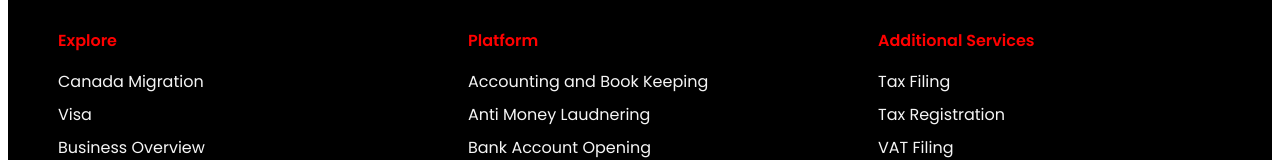
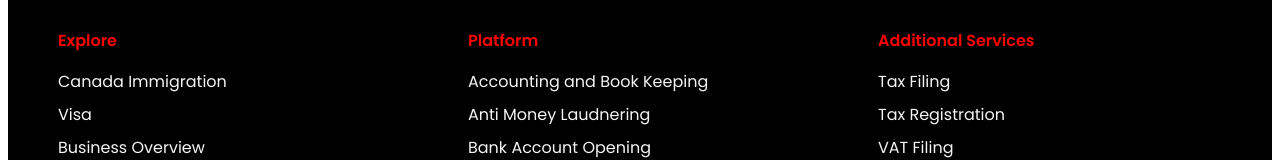
Before and after one commit to Mir-pes/ipanac-1, a React (Vite) app: page / in a window 1280 px wide. Shown: the part 2090-2250 px from the top of the page. Built offline with nearby package versions, Linux system fonts and the light colour scheme.

Commit message:
Update index.jsx

```diff
--- a/src/constants/index.jsx
+++ b/src/constants/index.jsx
@@ -184,11 +184,11 @@ export const checklistItems = [
 
 
 export const resourcesLinks = [
-  { href: "https://ipanacllc.com/immigration/canada-immigration-overview", text: "Canada Migration" },
-  { href: "#", text: "Visa" },
-  { href: "#", text: "Business Overview" },
-  { href: "#", text: "Citizenship" },
-  { href: "#", text: "Work Permits" },
+  { href: "https://ipanacllc.com/immigration/canada-immigration-overview", text: "Canada Immigration" },
+  { href: "https://ipanacllc.com/business/start-up-visa-program", text: "Visa" },
+  { href: "https://ipanacllc.com/business/business-immigration-overview", text: "Business Overview" },
+  { href: "https://ipanacllc.com/citizenship/who-qualifies-for-canadian-citizenship", text: "Citizenship" },
+  { href: "https://ipanacllc.com/work/work-permits", text: "Work Permits" },
 ];
 
 export const platformLinks = [
```
